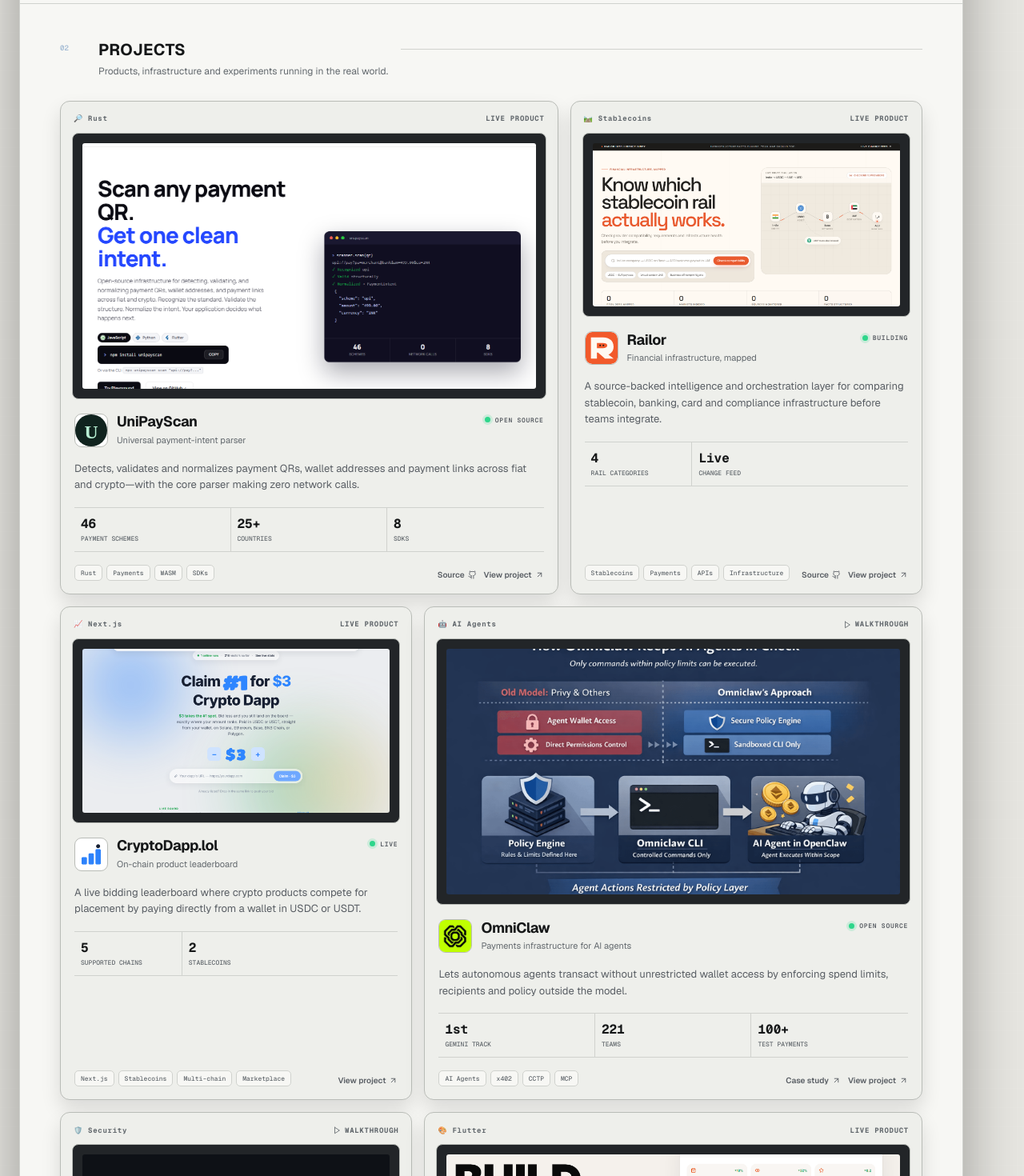
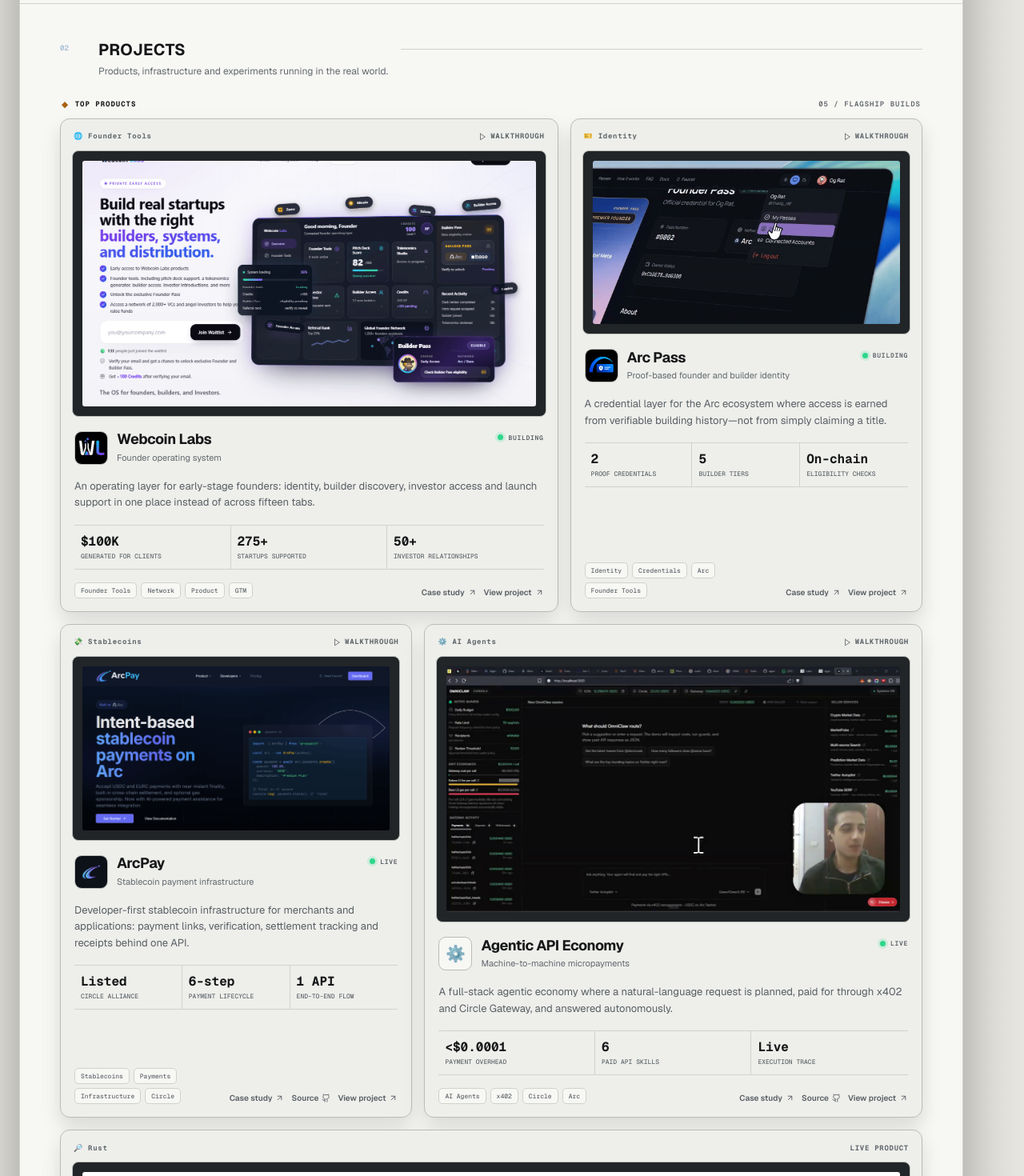
Before and after one commit to anshitraj/portfolio-webpage, a Next.js app: page / in a window 1280 px wide. Shown: the part 1040-2510 px from the top of the page at 80% size. Built offline with nearby package versions, Linux system fonts and the light colour scheme.

Commit message:
feat: promote top products and expand proof

```diff
--- a/app/layout.tsx
+++ b/app/layout.tsx
@@ -58,7 +58,7 @@ export const metadata: Metadata = {
     follow: true,
     googleBot: { index: true, follow: true, 'max-image-preview': 'large' },
   },
-  icons: { icon: '/favicon.png', apple: '/favicon.png' },
+  icons: { icon: '/favicon.svg', shortcut: '/favicon.svg', apple: '/favicon.svg' },
 };
 
 export const viewport: Viewport = {
--- a/components/portfolio/ClientControls.tsx
+++ b/components/portfolio/ClientControls.tsx
@@ -40,7 +40,7 @@ const commands = [
   {
     label: 'Book a call',
     detail: 'Contact',
-    href: `mailto:${SITE.email}?subject=${encodeURIComponent('Intro call with Anshit')}`,
+    href: SITE.calendar,
     Icon: BriefcaseBusiness,
   },
 ] as const;
--- a/components/portfolio/HomePortfolio.module.css
+++ b/components/portfolio/HomePortfolio.module.css
@@ -253,6 +253,24 @@
 
 .projectGrid, .archiveGrid { display: grid; grid-template-columns: repeat(12, minmax(0, 1fr)); gap: 15px; }
 
+.projectTierHeading {
+  display: flex;
+  align-items: center;
+  justify-content: space-between;
+  gap: 16px;
+  margin: 2px 0 12px;
+  padding: 0 2px;
+  color: var(--p-muted);
+  font: 600 9px/1 var(--font-geist-mono);
+  letter-spacing: 0.11em;
+  text-transform: uppercase;
+}
+.projectGrid + .projectTierHeading { margin-top: 34px; }
+.projectTierHeading div { display: inline-flex; align-items: center; gap: 8px; }
+.projectTierHeading div span { color: var(--p-accent); font-size: 10px; }
+.projectTierHeading strong { color: var(--p-ink); font-weight: 650; }
+.projectTierHeading small { color: var(--p-dim); font: inherit; }
+
 .projectCard {
   display: flex;
   min-width: 0;
@@ -266,6 +284,7 @@
 }
 
 .projectCard:hover { transform: translateY(-3px); border-color: color-mix(in srgb, var(--p-accent) 58%, var(--p-line-bright)); box-shadow: 0 18px 36px rgba(0, 0, 0, 0.22); }
+.spotlight { grid-column: span 12; }
 .flagship { grid-column: span 7; }
 .wide { grid-column: span 7; }
 .standard { grid-column: span 5; }
@@ -291,6 +310,7 @@
 .projectTitleRow { display: flex; align-items: flex-start; justify-content: space-between; gap: 14px; }
 .projectIdentity { display: flex; min-width: 0; align-items: center; gap: 11px; }
 .projectLogo { width: 42px; height: 42px; flex: 0 0 42px; object-fit: cover; background: white; border: 1px solid var(--p-line-bright); border-radius: 9px; }
+.projectEmojiMark { display: grid; width: 42px; height: 42px; flex: 0 0 42px; place-items: center; background: var(--p-surface); border: 1px solid var(--p-line-bright); border-radius: 9px; font-size: 20px; }
 .projectIdentity h3 { margin: 0; font-size: 18px; font-weight: 680; line-height: 1.15; letter-spacing: -0.025em; }
 .projectIdentity p { margin-top: 4px; overflow: hidden; color: var(--p-dim); font-size: 11px; text-overflow: ellipsis; white-space: nowrap; }
 
@@ -430,7 +450,7 @@
   .page { padding-left: 0; }
   .techGrid { grid-template-columns: repeat(6, minmax(0, 1fr)); }
   .projectGrid, .archiveGrid { grid-template-columns: repeat(2, minmax(0, 1fr)); }
-  .flagship, .wide, .standard, .archiveCard { grid-column: span 1; }
+  .spotlight, .flagship, .wide, .standard, .archiveCard { grid-column: span 1; }
   .metricsGrid { grid-template-columns: repeat(3, minmax(0, 1fr)); }
 }
 
--- a/components/portfolio/HomePortfolio.tsx
+++ b/components/portfolio/HomePortfolio.tsx
@@ -44,6 +44,9 @@ const socials = [
 const moreProjects = MORE_PROJECT_SLUGS.map((slug) => projects.find((project) => project.slug === slug)).filter(
   (project): project is NonNullable<typeof project> => Boolean(project),
 );
+const topProjects = HOME_PROJECTS.filter((project) => project.tier === 'top');
+const secondaryProjects = HOME_PROJECTS.filter((project) => project.tier === 'secondary');
+const archiveVideoCount = moreProjects.filter((project) => project.video).length;
 
 function SectionHeading({ index, title, note }: { index: string; title: string; note?: string }) {
   return (
@@ -92,7 +95,11 @@ function ProjectCard({ project }: { project: HomeProject }) {
         </div>
         <ProjectMedia
           project={mediaProject}
-          sizes={project.layout === 'flagship' ? '(max-width: 760px) 100vw, 760px' : '(max-width: 760px) 100vw, 560px'}
+          sizes={project.layout === 'spotlight'
+            ? '(max-width: 760px) 100vw, 1140px'
+            : project.layout === 'flagship' || project.layout === 'wide'
+              ? '(max-width: 760px) 100vw, 680px'
+              : '(max-width: 760px) 100vw, 470px'}
           priority={project.slug === 'unipayscan'}
           className={styles.projectMedia}
           imgClassName={styles.projectMediaImage}
@@ -102,7 +109,11 @@ function ProjectCard({ project }: { project: HomeProject }) {
       <div className={styles.projectContent}>
         <header className={styles.projectTitleRow}>
           <div className={styles.projectIdentity}>
-            <Image src={project.logo} alt="" width={42} height={42} className={styles.projectLogo} />
+            {project.logo ? (
+              <Image src={project.logo} alt="" width={42} height={42} className={styles.projectLogo} />
+            ) : (
+              <span className={styles.projectEmojiMark} aria-hidden>{project.emoji}</span>
+            )}
             <div>
               <h3>{project.title}</h3>
               <p>{project.subtitle}</p>
@@ -204,7 +215,7 @@ export function HomePortfolio() {
                   </div>
                   <p>Founding Engineer</p>
                   <small>AI × Payments × Fintech</small>
-                  <span className={styles.quickProof}>10+ products shipped · $100K raised · 275+ startups supported</span>
+                  <span className={styles.quickProof}>10+ products shipped · $100K generated for clients · 275+ startups supported</span>
                 </div>
                 <div className={styles.profileControls}><PaletteTrigger /><ThemeButton /></div>
               </div>
@@ -215,7 +226,7 @@ export function HomePortfolio() {
               </ul>
 
               <div className={styles.profileActions}>
-                <a className={styles.primaryAction} href={`mailto:${SITE.email}?subject=${encodeURIComponent('Let’s build something')}`}><CalendarDays aria-hidden /> Let&apos;s talk</a>
+                <a className={styles.primaryAction} href={SITE.calendar} target="_blank" rel="noreferrer"><CalendarDays aria-hidden /> Let&apos;s talk</a>
                 <a href={`mailto:${SITE.email}`}><Mail aria-hidden /> Email me</a>
               </div>
 
@@ -243,12 +254,28 @@ export function HomePortfolio() {
 
           <section className={styles.section} id="projects" aria-labelledby="projects-title">
             <SectionHeading index="02" title="Projects" note="Products, infrastructure and experiments running in the real world." />
+            <div className={styles.projectTierHeading}>
+              <div><span aria-hidden>◆</span><strong>Top products</strong></div>
+              <small>05 / flagship builds</small>
+            </div>
             <div className={styles.projectGrid}>
-              {HOME_PROJECTS.map((project) => <ProjectCard key={project.slug} project={project} />)}
+              {topProjects.map((project) => <ProjectCard key={project.slug} project={project} />)}
+            </div>
+
+            <div className={styles.projectTierHeading}>
+              <div><span aria-hidden>◇</span><strong>More products</strong></div>
+              <small>{String(secondaryProjects.length).padStart(2, '0')} / shipped &amp; building</small>
+            </div>
+            <div className={styles.projectGrid}>
+              {secondaryProjects.map((project) => <ProjectCard key={project.slug} project={project} />)}
             </div>
 
             <details className={styles.archiveDisclosure} open>
-              <summary><span>More shipped work</span><small>5 projects · 4 running demos</small><ChevronDown aria-hidden /></summary>
+              <summary>
+                <span>More shipped work</span>
+                <small>{moreProjects.length} project · {archiveVideoCount} running demo</small>
+                <ChevronDown aria-hidden />
+              </summary>
               <div className={styles.archiveGrid}>
                 {moreProjects.map((project) => <ArchiveProjectCard key={project.slug} project={project} />)}
               </div>
@@ -361,7 +388,7 @@ export function HomePortfolio() {
             <p>AVAILABLE FOR THE RIGHT PROBLEM</p>
             <h2 id="contact-title">Building infrastructure that has to work?</h2>
             <span>Payments, agent systems, developer tools—or the zero-to-one product around them.</span>
-            <a href={`mailto:${SITE.email}?subject=${encodeURIComponent('Founding engineer opportunity')}`}>Let&apos;s talk <ArrowUpRight aria-hidden /></a>
+            <a href={SITE.calendar} target="_blank" rel="noreferrer">Let&apos;s talk <ArrowUpRight aria-hidden /></a>
           </section>
         </main>
 
--- a/data/achievements.ts
+++ b/data/achievements.ts
@@ -16,14 +16,47 @@ export const achievements: Achievement[] = [
   {
     id: 'agentic-commerce-hackathon',
     title: 'Agentic AI Commerce Hackathon',
-    result: '1st place — Gemini track',
+    result: '1st place · $20K GCP credits',
     year: '2025',
     category: 'TECH',
     description:
-      'Won the Gemini track at Circle × Google DeepMind Agentic Commerce on Arc in San Francisco, against 221 teams and 1,201 participants. Shipped what became OmniClaw and led the frontend architecture.',
+      'Won the Gemini track and $20,000 in Google Cloud credits at Circle × Google DeepMind Agentic Commerce on Arc in San Francisco, against 221 teams and 1,201 participants. Shipped what became OmniClaw and led the frontend architecture.',
     image: '/gallery/agentic-commerce-sf.jpeg',
     projectSlug: 'omniclaw',
     galleryIds: [],
+  },
+  {
+    id: 'webcoin-client-outcomes',
+    title: 'Webcoin Labs client outcomes',
+    result: '$100K generated for clients',
+    year: '2022 — 2025',
+    category: 'STARTUP',
+    description:
+      'Supported founder fundraising, partnerships and launch execution that generated $100,000 for Webcoin Labs clients.',
+    image: '/projects/webcoin-labs/cover.png',
+    projectSlug: 'webcoin-labs',
+  },
+  {
+    id: 'artyug-revenue',
+    title: 'Artyug marketplace',
+    result: '₹80,000 revenue generated',
+    year: '2026',
+    category: 'STARTUP',
+    description:
+      'Generated ₹80,000 in revenue while onboarding 20+ artists and serving 200+ users through the NFC-verified art marketplace.',
+    image: '/projects/artyug/cover.png',
+    projectSlug: 'artyug',
+  },
+  {
+    id: 'zama-fhevm-bounty',
+    title: 'Zama FHEVM bounty',
+    result: '$1,500 bounty',
+    year: '2025',
+    category: 'TECH',
+    description:
+      'Earned a $1,500 Zama bounty for building privacy-preserving financial infrastructure with fully homomorphic encryption.',
+    image: '/projects/private-ledger-flow/cover.png',
+    projectSlug: 'private-ledger-flow',
   },
   {
     id: 'minicast-launch',
--- a/data/experience.ts
+++ b/data/experience.ts
@@ -20,7 +20,7 @@ export const experience: ExperienceEntry[] = [
       'Took the workflows that repeated every week — builder discovery, investor introductions, credentials — and built them into the Webcoin Labs platform and Arc Pass.',
     ],
     metrics: [
-      { label: 'Raised', value: '$100K' },
+      { label: 'Generated for clients', value: '$100K' },
       { label: 'Startups connected', value: '275+' },
       { label: 'Investor relationships', value: '50+' },
       { label: 'Creators I work with', value: '1,500+' },
--- a/data/home.ts
+++ b/data/home.ts
@@ -25,6 +25,7 @@ export const HOME_TECH: HomeTech[] = [
 ];
 
 export type HomeProject = {
+  tier: 'top' | 'secondary';
   slug: string;
   title: string;
   subtitle: string;
@@ -32,7 +33,7 @@ export type HomeProject = {
   status: 'BUILDING' | 'LIVE' | 'OPEN SOURCE';
   year: string;
   emoji: string;
-  logo: string;
+  logo?: string;
   image: string;
   video?: { src: string; poster: string; caption: string };
   tags: string[];
@@ -40,11 +41,121 @@ export type HomeProject = {
   live?: string;
   repo?: string;
   caseStudy?: string;
-  layout: 'flagship' | 'wide' | 'standard';
+  layout: 'spotlight' | 'flagship' | 'wide' | 'standard';
 };
 
 export const HOME_PROJECTS: HomeProject[] = [
   {
+    tier: 'top',
+    slug: 'webcoin-labs',
+    title: 'Webcoin Labs',
+    subtitle: 'Founder operating system',
+    description:
+      'An operating layer for early-stage founders: identity, builder discovery, investor access and launch support in one place instead of across fifteen tabs.',
+    status: 'BUILDING',
+    year: '2022 — Present',
+    emoji: '🌐',
+    logo: '/logos/webcoinlabs.jpg',
+    image: '/projects/webcoin-labs/cover.png',
+    video: {
+      src: '/projects/webcoin-labs/walkthrough.mp4',
+      poster: '/projects/webcoin-labs/poster.jpg',
+      caption: 'The founder onboarding flow, verification and early-access waitlist.',
+    },
+    tags: ['Founder Tools', 'Network', 'Product', 'GTM'],
+    metrics: [
+      { value: '$100K', label: 'generated for clients' },
+      { value: '275+', label: 'startups supported' },
+      { value: '50+', label: 'investor relationships' },
+    ],
+    live: 'https://webcoinlabs.com',
+    caseStudy: '/projects/webcoin-labs',
+    layout: 'flagship',
+  },
+  {
+    tier: 'top',
+    slug: 'arc-pass',
+    title: 'Arc Pass',
+    subtitle: 'Proof-based founder and builder identity',
+    description:
+      'A credential layer for the Arc ecosystem where access is earned from verifiable building history—not from simply claiming a title.',
+    status: 'BUILDING',
+    year: '2025 — Present',
+    emoji: '🎫',
+    logo: '/logos/ArcPass.png',
+    image: '/projects/arc-pass/cover.png',
+    video: {
+      src: '/projects/arc-pass/walkthrough.mp4',
+      poster: '/projects/arc-pass/poster.jpg',
+      caption: 'Eligibility checks against real on-chain activity before issuing a Founder Pass.',
+    },
+    tags: ['Identity', 'Credentials', 'Arc', 'Founder Tools'],
+    metrics: [
+      { value: '2', label: 'proof credentials' },
+      { value: '5', label: 'builder tiers' },
+      { value: 'On-chain', label: 'eligibility checks' },
+    ],
+    live: 'https://arc.webcoinlabs.com',
+    caseStudy: '/projects/arc-pass',
+    layout: 'standard',
+  },
+  {
+    tier: 'top',
+    slug: 'arcpay',
+    title: 'ArcPay',
+    subtitle: 'Stablecoin payment infrastructure',
+    description:
+      'Developer-first stablecoin infrastructure for merchants and applications: payment links, verification, settlement tracking and receipts behind one API.',
+    status: 'LIVE',
+    year: '2025',
+    emoji: '💸',
+    logo: '/logos/ArcPay.jpg',
+    image: '/projects/arcpay/cover.png',
+    video: {
+      src: '/projects/arcpay/walkthrough.mp4',
+      poster: '/projects/arcpay/poster.jpg',
+      caption: 'A payment link created, paid and verified on-chain, then settled through the merchant dashboard.',
+    },
+    tags: ['Stablecoins', 'Payments', 'Infrastructure', 'Circle'],
+    metrics: [
+      { value: 'Listed', label: 'Circle Alliance' },
+      { value: '6-step', label: 'payment lifecycle' },
+      { value: '1 API', label: 'end-to-end flow' },
+    ],
+    live: 'https://www.arcpay.systems',
+    repo: 'https://github.com/anshitraj/arc-pay-public',
+    caseStudy: '/projects/arcpay',
+    layout: 'standard',
+  },
+  {
+    tier: 'top',
+    slug: 'agentic-api-economy',
+    title: 'Agentic API Economy',
+    subtitle: 'Machine-to-machine micropayments',
+    description:
+      'A full-stack agentic economy where a natural-language request is planned, paid for through x402 and Circle Gateway, and answered autonomously.',
+    status: 'LIVE',
+    year: '2026',
+    emoji: '⚙️',
+    image: '/projects/agentic-api-economy/cover.png',
+    video: {
+      src: '/projects/agentic-api-economy/walkthrough.mp4',
+      poster: '/projects/agentic-api-economy/poster.jpg',
+      caption: 'An agent plans a request, settles a nanopayment and returns the answer with a live execution trace.',
+    },
+    tags: ['AI Agents', 'x402', 'Circle', 'Arc'],
+    metrics: [
+      { value: '<$0.0001', label: 'payment overhead' },
+      { value: '6', label: 'paid API skills' },
+      { value: 'Live', label: 'execution trace' },
+    ],
+    live: 'https://arc-agentic-economy-hackathon.vercel.app/',
+    repo: 'https://github.com/ahmadghoniem/arc-agentic-economy-hackathon',
+    caseStudy: '/projects/agentic-api-economy',
+    layout: 'wide',
+  },
+  {
+    tier: 'top',
     slug: 'unipayscan',
     title: 'UniPayScan',
     subtitle: 'Universal payment-intent parser',
@@ -63,9 +174,10 @@ export const HOME_PROJECTS: HomeProject[] = [
     ],
     live: 'https://universal-payment-scanner.vercel.app/',
     repo: 'https://github.com/anshitraj/Universal-Payment-Scanner',
-    layout: 'flagship',
+    layout: 'spotlight',
   },
   {
+    tier: 'secondary',
     slug: 'railor',
     title: 'Railor',
     subtitle: 'Financial infrastructure, mapped',
@@ -86,6 +198,7 @@ export const HOME_PROJECTS: HomeProject[] = [
     layout: 'standard',
   },
   {
+    tier: 'secondary',
     slug: 'cryptodapp',
     title: 'CryptoDapp.lol',
     subtitle: 'On-chain product leaderboard',
@@ -105,6 +218,7 @@ export const HOME_PROJECTS: HomeProject[] = [
     layout: 'standard',
   },
   {
+    tier: 'secondary',
     slug: 'omniclaw',
     title: 'OmniClaw',
     subtitle: 'Payments infrastructure for AI agents',
@@ -123,7 +237,7 @@ export const HOME_PROJECTS: HomeProject[] = [
     tags: ['AI Agents', 'x402', 'CCTP', 'MCP'],
     metrics: [
       { value: '1st', label: 'Gemini track' },
-      { value: '221', label: 'teams' },
+      { value: '$20K', label: 'Google Cloud credits' },
       { value: '100+', label: 'test payments' },
     ],
     live: 'https://omniclaw.ai/',
@@ -131,6 +245,7 @@ export const HOME_PROJECTS: HomeProject[] = [
     layout: 'wide',
   },
   {
+    tier: 'secondary',
     slug: 'ledger-agent-firewall',
     title: 'Ledger Agent Firewall',
     subtitle: 'AI transaction security',
@@ -157,6 +272,7 @@ export const HOME_PROJECTS: HomeProject[] = [
     layout: 'standard',
   },
   {
+    tier: 'secondary',
     slug: 'artyug',
     title: 'Artyug',
     subtitle: 'NFC-verified art marketplace',
@@ -169,7 +285,7 @@ export const HOME_PROJECTS: HomeProject[] = [
     image: '/projects/artyug/cover.png',
     tags: ['Flutter', 'Solana', 'NFC', 'Marketplace'],
     metrics: [
-      { value: '₹80K+', label: 'early cashflow' },
+      { value: '₹80K', label: 'revenue generated' },
       { value: '20+', label: 'artists' },
       { value: '200+', label: 'users' },
     ],
@@ -181,9 +297,5 @@ export const HOME_PROJECTS: HomeProject[] = [
 
 /** Existing projects whose media and full case studies remain available below the primary grid. */
 export const MORE_PROJECT_SLUGS = [
-  'webcoin-labs',
-  'arc-pass',
-  'arcpay',
-  'agentic-api-economy',
   'mini-cast-store',
 ] as const;
--- a/data/metrics.ts
+++ b/data/metrics.ts
@@ -10,7 +10,7 @@ import type { Metric } from './types';
 /** Hero proof strip — four numbers, nothing more. */
 export const HERO_METRICS: Metric[] = [
   { label: 'Products shipped', value: '10+' },
-  { label: 'Raised at Webcoin Labs', value: '$100K' },
+  { label: 'Generated for clients through Webcoin Labs', value: '$100K' },
   { label: 'MRR across my products', value: '$1K' },
   { label: 'Startups I’ve connected', value: '275+' },
 ];
@@ -18,7 +18,7 @@ export const HERO_METRICS: Metric[] = [
 /** The full "Numbers are better than adjectives" grid. */
 export const IMPACT_METRICS: Metric[] = [
   { label: 'Products shipped end to end', value: '10+' },
-  { label: 'Raised at Webcoin Labs', value: '$100K' },
+  { label: 'Generated for clients through Webcoin Labs', value: '$100K' },
   { label: 'MRR across my products', value: '$1K' },
   { label: 'Startups I’ve connected and supported', value: '275+' },
   { label: 'Investors I’ve built relationships with', value: '50+' },
@@ -29,7 +29,9 @@ export const IMPACT_METRICS: Metric[] = [
   { label: 'Developers I onboarded', value: '25+' },
   { label: 'Agent payments I test-ran', value: '100+' },
   { label: 'Views on the Ledger firewall', value: '12K+' },
-  { label: 'Early cashflow from Artyug', value: '₹80,000+' },
+  { label: 'Revenue generated through Artyug', value: '₹80,000' },
+  { label: 'Zama FHEVM bounty earned', value: '$1,500' },
+  { label: 'Google Cloud credits won with OmniClaw', value: '$20,000' },
   {
     label: 'People using what I’ve built',
     value: '2,500+',
--- a/data/projects.ts
+++ b/data/projects.ts
@@ -52,7 +52,7 @@ export const projects: Project[] = [
     tags: ['Founder Tools', 'Network', 'Product', 'GTM'],
 
     metrics: [
-      { label: 'Raised at Webcoin Labs', value: '$100K' },
+      { label: 'Generated for clients', value: '$100K' },
       { label: 'Startups connected and supported', value: '275+' },
       { label: 'Investors I built relationships with', value: '50+' },
       { label: 'Creators I ran campaigns with', value: '1,500+' },
@@ -287,6 +287,7 @@ export const projects: Project[] = [
     metrics: [
       { label: 'Test transactions', value: '100+' },
       { label: 'Developer feedback', value: '50+' },
+      { label: 'Google Cloud credits won', value: '$20,000' },
       {
         label: 'GitHub stars',
         value: '500+',
@@ -548,7 +549,7 @@ export const projects: Project[] = [
     tags: ['Consumer', 'Marketplace', 'NFC', 'Solana'],
 
     metrics: [
-      { label: 'Early cashflow', value: '₹80,000+' },
+      { label: 'Revenue generated', value: '₹80,000' },
       { label: 'Artists onboarded', value: '20+' },
       { label: 'Students / users', value: '200+' },
       { label: 'Platform', value: 'Android + Web' },
--- a/data/site.ts
+++ b/data/site.ts
@@ -10,6 +10,7 @@ export const SITE = {
   availability: 'Open to high-ownership founding engineering roles',
   location: 'India · Open to remote',
   email: 'anshitraj7@gmail.com',
+  calendar: 'https://calendar.app.google/ZsekN1Zz4s5A35x46',
   url: 'https://anshitraj.me',
   handle: 'anshitraj',
   socials: {
```
Also changed, not shown: public/favicon.svg (added).
